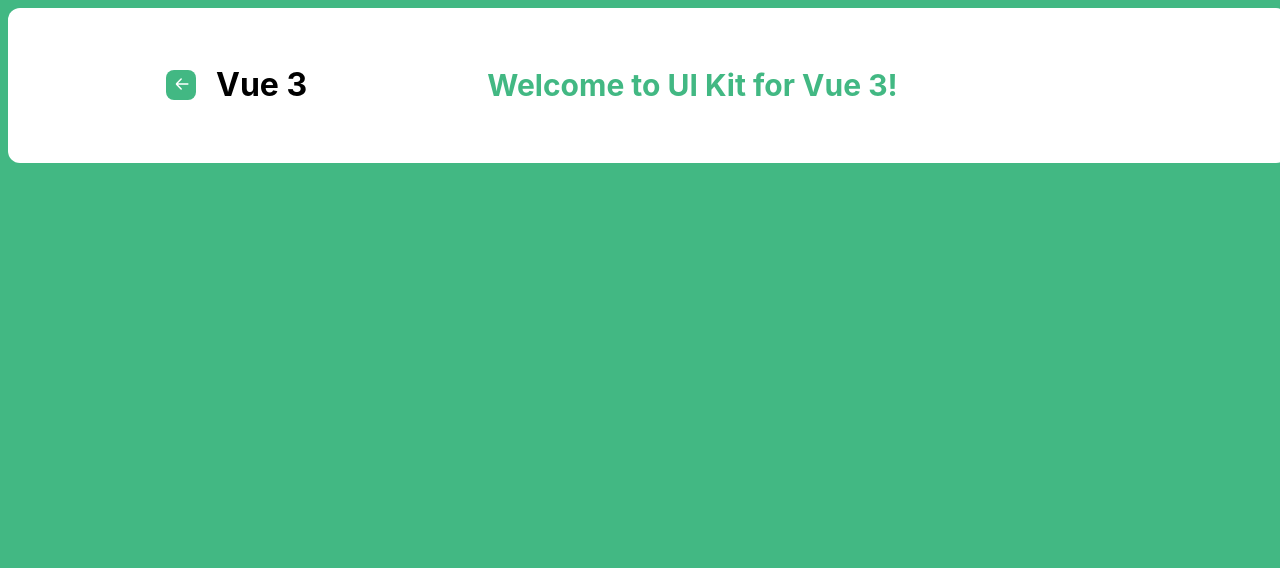
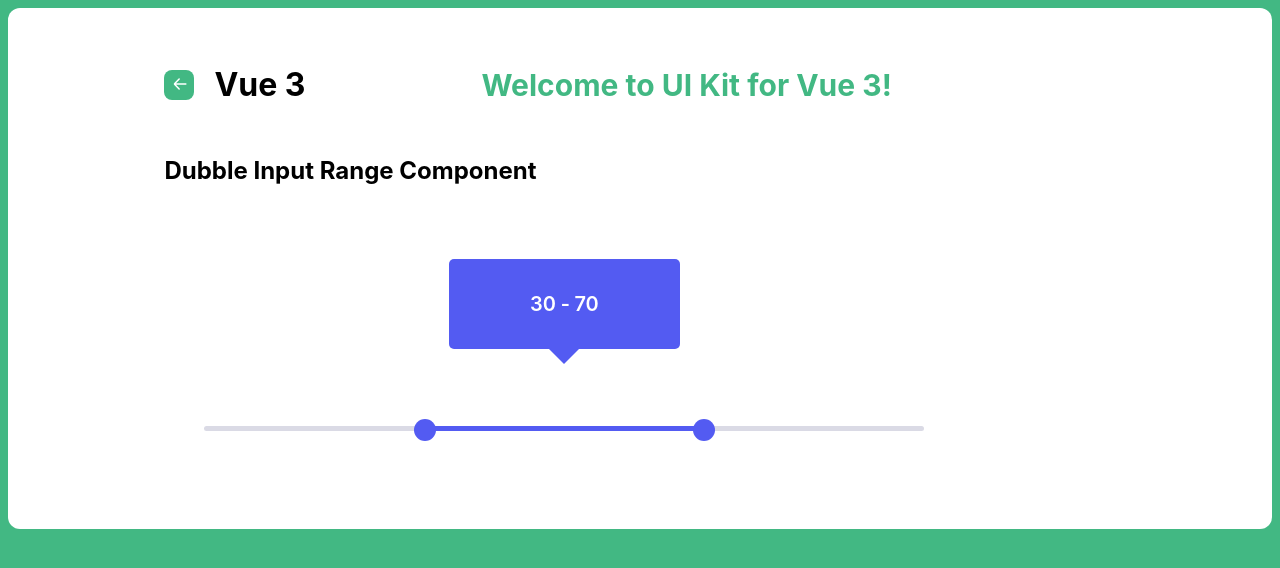
Before and after one commit to yuKalashnikova2/ui-kit-vue3, a Vue app: page /inputdubbleview in a window 1280 px wide. Shown: the top 568 px of the page. Built offline with nearby package versions, Linux system fonts and the light colour scheme.

Commit message:
feat(component): Input Double Range

```diff
--- a/src/App.vue
+++ b/src/App.vue
@@ -29,7 +29,7 @@ import Header from './components/Header.vue'
     margin: 0 auto;
     background-color: #FFF;
     border-radius: 12px;
-    width: 1280px;
+    max-width: 1280px;
     /* height: 100vh; */
 
   }
@@ -37,6 +37,9 @@ import Header from './components/Header.vue'
     width: 80%;
     margin: 0 auto;
     padding: 30px;
+    @media(max-width: 992px) {
+      width: 100%;
+    }
   }
 
 </style>
--- /dev/null
+++ b/src/components/InputDoubleRange.vue
@@ -0,0 +1,167 @@
+<script setup>
+import { ref, onMounted } from 'vue'
+const maxValue = ref(100)
+const minValue = ref(0)
+const minGap = ref(10)
+const valueOne = ref(30)
+const valueTwo = ref(70)
+
+const oneSlide = () => {
+    if(valueTwo.value - valueOne.value <= minGap.value) {
+        valueOne.value = valueTwo.value - minGap.value
+    }
+    fillColor()
+    console.log('первый слайд тут', valueOne.value)
+}
+const twoSlide = () => {
+    if(valueTwo.value - valueOne.value <= minGap.value) {
+        valueTwo.value = valueOne.value + minGap.value
+    }
+    fillColor()
+    console.log('второй слайд тут', valueTwo.value)
+}
+
+const percent1 = ref(0)
+const percent2 = ref(0)
+function fillColor() {
+   percent1.value = (valueOne.value / maxValue.value) * 100
+    console.log(valueOne.value , 'что тцт')
+   percent2.value = Math.min((valueTwo.value / maxValue.value) * 100, 100)
+}
+
+onMounted(() => {
+    oneSlide()
+    twoSlide()
+})
+</script>
+
+<template>
+    <h2>Dubble Input Range Component</h2>
+    <div class="wrapper">
+        <div class="values">
+            <span id="range1">{{ valueOne }}</span>
+            <span> &dash; </span>
+            <span id="range2">{{ valueTwo }}</span>
+        </div>
+        <div class="inputs-content">
+            <div class="track-input"
+            :style = "{background: `linear-gradient(to right, #dadae5 ${percent1}%, #535bf2 ${percent1}%, #535bf2 ${percent2}%, #dadae5 ${percent2}% )`}"></div>
+            <input type="range" v-model="valueOne" :min="minValue" :max="maxValue"  @input="oneSlide"/>
+            <input type="range" v-model="valueTwo" :min="0" :max="maxValue" @input="twoSlide" />
+        </div>
+    </div>
+</template>
+
+<style lang="scss" scoped>
+.wrapper {
+    position: relative;
+    width: 100vmin;
+    padding: 50px 40px 20px 40px;
+}
+.inputs-content {
+    background-color: #fff;
+    border-radius: 8px;
+    position: relative;
+    width: 100%;
+    height: 100px;
+    margin-top: 30px;
+    top: 0;
+    bottom: 0;
+}
+.values {
+    background: #535bf2;
+    color: #fff;
+    font-weight: 600;
+    text-align: center;
+    padding: 30px;
+    border-radius: 5px;
+    width: 32%;
+    position: relative;
+    margin: auto;
+    font-size: 20px;
+    @media(max-width: 768px) {
+        width: 100%;
+    }
+}
+/* создание треугольничка */
+.values::before {
+    content: '';
+    position: absolute;
+    height: 0;
+    width: 0;
+    border-top: 15px solid #535bf2;
+    border-left: 15px solid transparent;
+    border-right: 15px solid transparent;
+    bottom: -15px;
+    left: 0;
+    right: 0;
+    margin: auto;
+}
+input[type='range'] {
+    -webkit-appearance: none;
+    -moz-appearance: none;
+    appearance: none;
+    position: absolute;
+    width: 100%;
+    top: 0;
+    bottom: 0;
+    outline: none;
+    margin: auto;
+    pointer-events: none;
+    background-color: transparent;
+    margin-top: -15px;
+}
+.track-input {
+    position: absolute;
+    height: 5px;
+    background: #d5d5d5;
+    width: 100%;
+    top: 0;
+    bottom: 0;
+    margin: auto;
+    border-radius: 5px;
+}
+input[type='range']::-webkit-slider-runnable-track {
+    -webkit-appearance: none;
+    height: 5px;
+}
+input[type='range']::-moz-range-track {
+    -moz-appearance: none;
+    height: 5px;
+}
+input[type='range']::-ms-track {
+    appearance: none;
+    height: 5px;
+}
+input[type='range']::-webkit-slider-thumb {
+    -webkit-appearance: none;
+    height: 1.7em;
+    width: 1.7em;
+    background-color: #535bf2;
+    cursor: pointer;
+    border-radius: 50%;
+    pointer-events: auto;
+}
+input[type='range']::-moz-range-thumb {
+    -moz-appearance: none;
+    height: 1.7em;
+    width: 1.7em;
+    background-color: #535bf2;
+    cursor: pointer;
+    border-radius: 50%;
+    pointer-events: auto;
+}
+input[type='range']::-ms-thumb {
+    appearance: none;
+    height: 1.7em;
+    width: 1.7em;
+    background-color: #535bf2;
+    cursor: pointer;
+    border-radius: 50%;
+    pointer-events: auto;
+}
+input[type='range']:active::-webkit-slider-thumb {
+    background-color: #fff;
+    border: 3px solid #535bf2;
+}
+</style>
--- a/src/router/index.js
+++ b/src/router/index.js
@@ -3,13 +3,14 @@ import { createRouter, createWebHistory } from 'vue-router'
 import HomeView from '../view/HomeView.vue'
 import PaginationView from '../view/PaginationView.vue'
 import CarouselView from '../view/CarouselView.vue'
-
+import InputDubbleView from '../view/InputDubbleView.vue'
 const router = createRouter({
     history: createWebHistory(import.meta.env.BASE_URL),
     routes: [
         { path: '/', component: HomeView },
         { path: '/paginationview', component: PaginationView },
         { path: '/carouselview', component: CarouselView },
+        { path: '/inputdubbleview', component: InputDubbleView },
     ],
 })
 
--- a/src/style.css
+++ b/src/style.css
@@ -10,11 +10,16 @@
 }
 a {
   font-weight: 500;
-  color: #646cff;
+  color:#646cff;
+  /* color: #774BB5; */
+  /* color: #A27ADA; */
+  /* color: #646cff; */
   text-decoration: inherit;
 }
 a:hover {
-  color: #535bf2;
+  color:#646cff;
+  /* color: #A27ADA; */
+  /* color: #535bf2; */
   text-decoration: underline;
 }
 
--- a/src/view/HomeView.vue
+++ b/src/view/HomeView.vue
@@ -8,6 +8,9 @@
             </router-link>
             <router-link to="/CarouselView">
                 <h2>Carousel</h2>
+            </router-link>
+            <router-link to="/InputDubbleView">
+                <h2>Input Dubble</h2>
             </router-link>
         </div>
         <div>
--- /dev/null
+++ b/src/view/InputDubbleView.vue
@@ -0,0 +1,7 @@
+<script setup>
+import InputDoubleRange from '../components/InputDoubleRange.vue'
+</script>
+
+<template>
+    <InputDoubleRange />
+</template>
```
